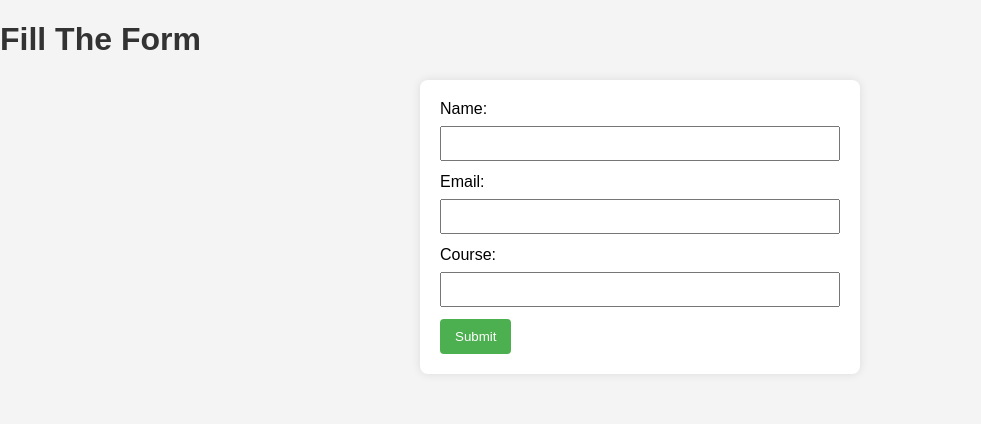
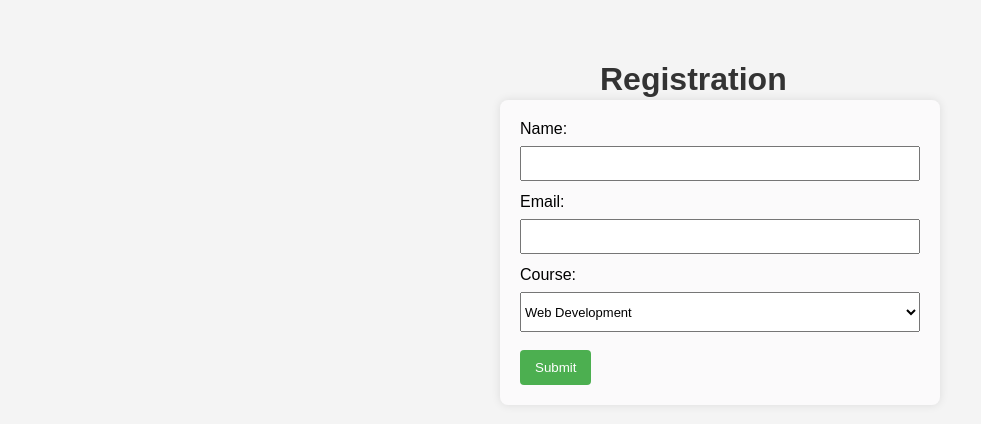
Before and after one commit to Gautham-25/server, a website: page index.html in a window 1280 px wide. Shown: the whole page, without its empty margins (0-981 px from the left). Drawn offline with Linux system fonts and the light colour scheme.

Commit message:
Update index.html

```diff
--- a/index.html
+++ b/index.html
@@ -14,13 +14,20 @@
 
         h1 {
             color: #333;
+            position: absolute;
+            left: 600px;
+            top: 40px;
         }
 
         form {
             max-width: 400px;
+            width: 600px;
             margin: 20px auto;
+            position: absolute;
+            top: 80px;
+            left: 500px;
             padding: 20px;
-            background-color: #fff;
+            background-color: #fbfafb;
             border-radius: 8px;
             box-shadow: 0 0 10px rgba(0, 0, 0, 0.1);
         }
@@ -47,19 +54,30 @@
         }
 
         button:hover {
-            background-color: #45a049;
+            background-color: green;
+        }
+        #course{
+            width: 400px;
+            height: 40px;
+            font-size: 13px;
         }
     </style>
 </head>
 <body>
-    <h1>Fill The Form</h1>
+    <h1>Registration</h1>
     <form action="/submit" method="post">
         <label for="name">Name:</label>
         <input type="text" name="name" required><br>
         <label for="email">Email:</label>
         <input type="email" name="email" required><br>
         <label for="course">Course:</label>
-        <input type="text" name="course" required><br>
+        <select id="course" name="course">
+            <option value="Web Development ">Web Development</option>
+            <option value="Data Analytics">Data Analytics</option>
+            <option value="Cyber Security">Cyber Security</option>
+            <option value="Artificial Intelligence">Artificial Intelligence</option>
+
+        </select><br><br>
         <button type="submit">Submit</button>
     </form>
 </body>
```
